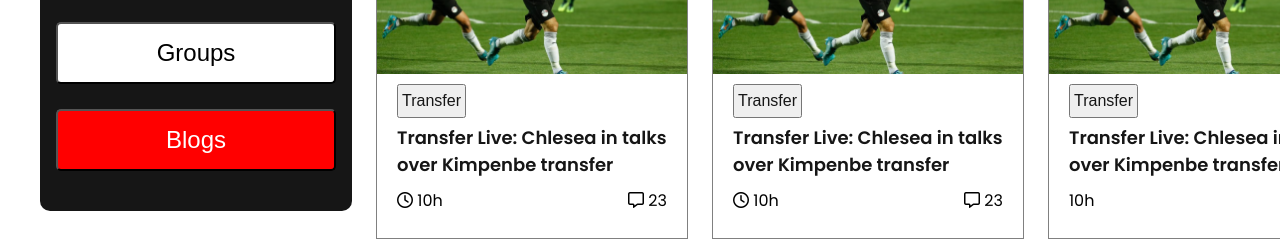
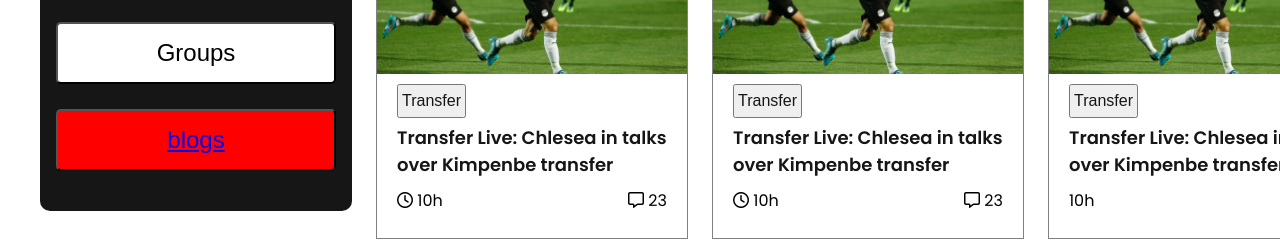
Before and after one commit to ataurrahmanatik/green-file, a plain HTML site: page index.html in a window 1280 px wide. Shown: the part 867-1107 px from the top of the page. Drawn offline with Linux system fonts and the light colour scheme.

Commit message:
link added

```diff
--- a/index.html
+++ b/index.html
@@ -34,7 +34,8 @@
                 <div class="side-bar">
                     <button class="upcoming-match">Upcoming-match</button>
                     <button class="groups">Groups</button>
-                    <button class="blogs">Blogs</button>
+                    <button class="blogs"><a
+                            href="https://ataurrahmanatik.github.io/a-part-of-assignment/">blogs</a></button>
                 </div>
             </div>
             <div class="matches">
```
